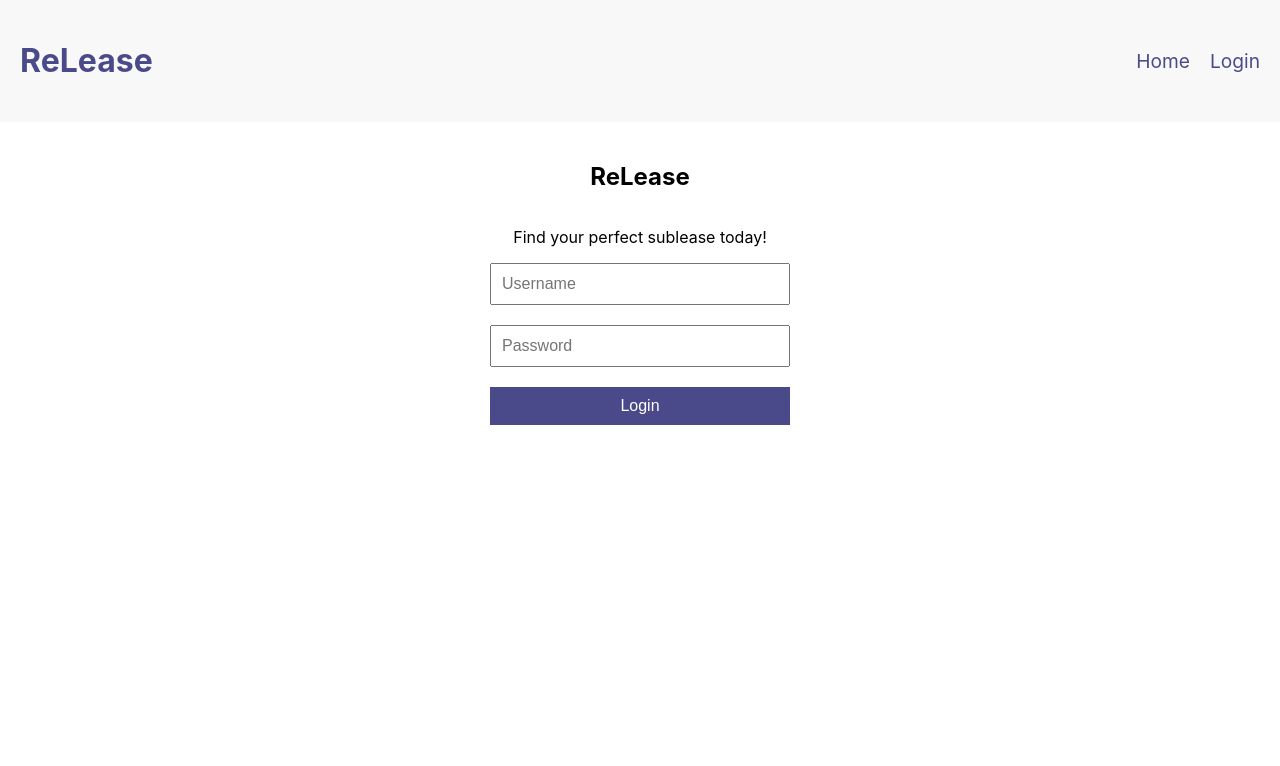
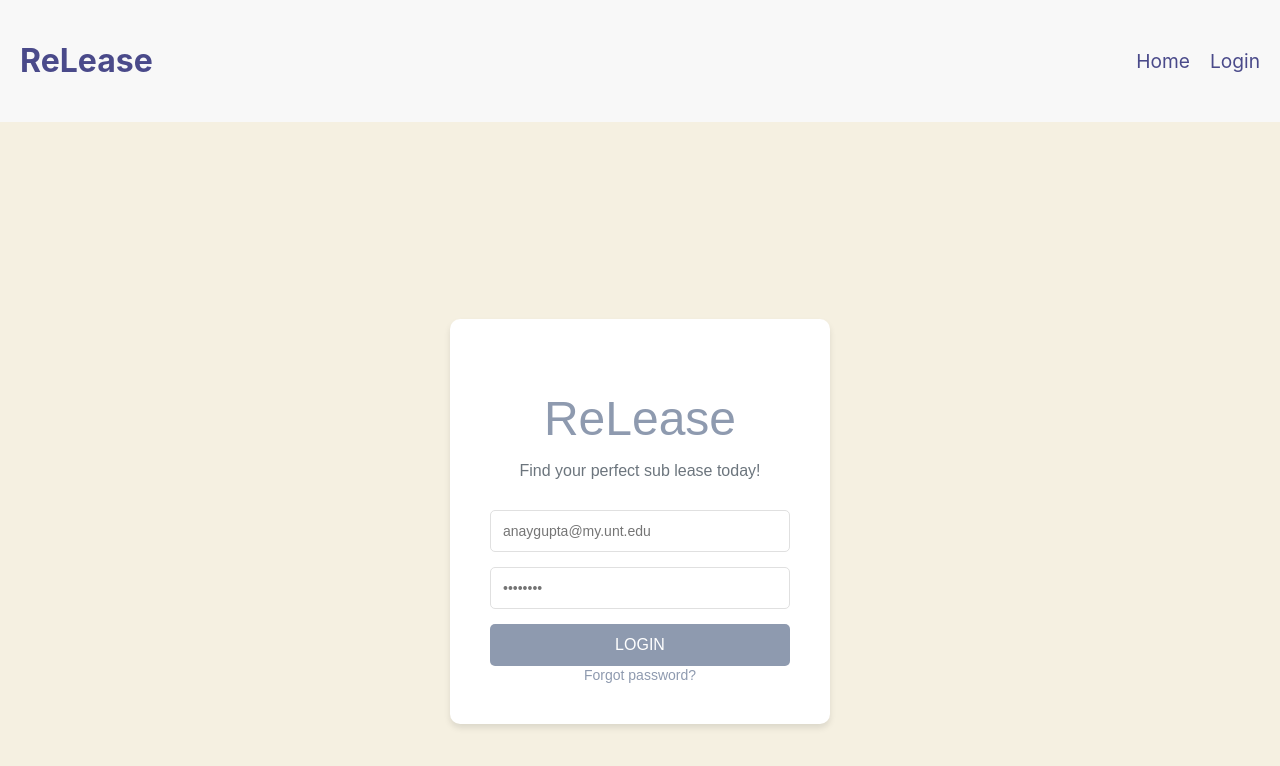
Before and after one commit to ayushpatel-cs/release, a React (Create React App) app: page /login in a window 1280 px wide. Shown: the top 766 px of the page. Built offline with nearby package versions, Linux system fonts and the light colour scheme.

Commit message:
login screen

```diff
--- a/package.json
+++ b/package.json
@@ -6,6 +6,7 @@
     "@testing-library/jest-dom": "^5.17.0",
     "@testing-library/react": "^13.4.0",
     "@testing-library/user-event": "^13.5.0",
+    "lucide-react": "^0.445.0",
     "react": "^18.3.1",
     "react-dom": "^18.3.1",
     "react-router-dom": "^6.26.2",
--- a/src/components/Login/login.css
+++ b/src/components/Login/login.css
@@ -1,27 +1,80 @@
 .login-page {
   display: flex;
-    flex-direction: column;
+  justify-content: center;
   align-items: center;
-    padding: 20px;
+  height: 100vh;
+  background-color: #f5f0e1;
+}
+
+.login-container {
+  background-color: #f5f0e1;
+  padding: 40px;
+  border-radius: 8px;
+  text-align: center;
+  box-shadow: 0 4px 6px rgba(0, 0, 0, 0.1);
+}
+
+.login-title {
+  font-size: 48px;
+  color: #8e9aaf;
+  margin-bottom: 10px;
+}
+
+.login-subtitle {
+  font-size: 16px;
+  color: #6c757d;
+  margin-bottom: 30px;
 }
 
 .login-form {
   display: flex;
   flex-direction: column;
   gap: 20px;
-    width: 300px;
+}
+
+.input-container {
+  position: relative;
+}
+
+.input-container i {
+  position: absolute;
+  left: 10px;
+  top: 50%;
+  transform: translateY(-50%);
+  color: #8e9aaf;
 }
 
 .login-form input {
-    padding: 10px;
-    font-size: 1rem;
+  width: 100%;
+  padding: 10px 10px 10px 35px;
+  border: 1px solid #ccc;
+  border-radius: 4px;
+  font-size: 14px;
 }
 
-  .login-form button {
-    padding: 10px;
-    font-size: 1rem;
-    background-color: #4a4a8a;
+.login-button {
+  background-color: #8e9aaf;
   color: white;
   border: none;
+  padding: 12px;
+  border-radius: 4px;
+  font-size: 16px;
   cursor: pointer;
+  transition: background-color 0.3s;
 }
+
+.login-button:hover {
+  background-color: #7d8a9e;
+}
+
+.forgot-password {
+  display: block;
+  margin-top: 20px;
+  color: #8e9aaf;
+  text-decoration: none;
+  font-size: 14px;
+}
+
+.forgot-password:hover {
+  text-decoration: underline;
+}
--- a/src/components/Login/login.js
+++ b/src/components/Login/login.js
@@ -1,17 +1,87 @@
-// components/Login.js
 import React from 'react';
-import './login.css';
+
+const styles = {
+  loginPage: {
+    display: 'flex',
+    justifyContent: 'center',
+    alignItems: 'center',
+    height: '100vh',
+    backgroundColor: '#f5f0e1',
+    fontFamily: 'Arial, sans-serif',
+  },
+  loginContainer: {
+    backgroundColor: '#ffffff',
+    padding: '40px',
+    borderRadius: '10px',
+    boxShadow: '0 4px 6px rgba(0, 0, 0, 0.1)',
+    width: '300px',
+    textAlign: 'center',
+  },
+  title: {
+    fontSize: '48px',
+    color: '#8e9aaf',
+    marginBottom: '10px',
+    fontWeight: '300',
+  },
+  subtitle: {
+    fontSize: '16px',
+    color: '#6c757d',
+    marginBottom: '30px',
+  },
+  form: {
+    display: 'flex',
+    flexDirection: 'column',
+    gap: '15px',
+  },
+  input: {
+    padding: '12px',
+    borderRadius: '5px',
+    border: '1px solid #e0e0e0',
+    fontSize: '14px',
+  },
+  button: {
+    backgroundColor: '#8e9aaf',
+    color: 'white',
+    border: 'none',
+    padding: '12px',
+    borderRadius: '5px',
+    fontSize: '16px',
+    cursor: 'pointer',
+    transition: 'background-color 0.3s',
+  },
+  forgotPassword: {
+    marginTop: '20px',
+    color: '#8e9aaf',
+    textDecoration: 'none',
+    fontSize: '14px',
+  },
+};
 
 function Login() {
   return (
-    <div className="login-page">
-      <h2>ReLease</h2>
-      <p>Find your perfect sublease today!</p>
-      <form className="login-form">
-        <input type="text" placeholder="Username" />
-        <input type="password" placeholder="Password" />
-        <button>Login</button>
-      </form>
+    <div style={styles.loginPage}>
+      <div style={styles.loginContainer}>
+        <h1 style={styles.title}>ReLease</h1>
+        <p style={styles.subtitle}>Find your perfect sub lease today!</p>
+        <form style={styles.form}>
+          <input
+            style={styles.input}
+            type="email"
+            placeholder="anaygupta@my.unt.edu"
+          />
+          <input
+            style={styles.input}
+            type="password"
+            placeholder="••••••••"
+          />
+          <button style={styles.button} type="submit">
+            LOGIN
+          </button>
+        </form>
+        <a href="#" style={styles.forgotPassword}>
+          Forgot password?
+        </a>
+      </div>
     </div>
   );
 }
```
Also changed, not shown: 1 other file (tests, documents, lock files or other folders). Lines whose indentation alone changed are shown as unchanged.
